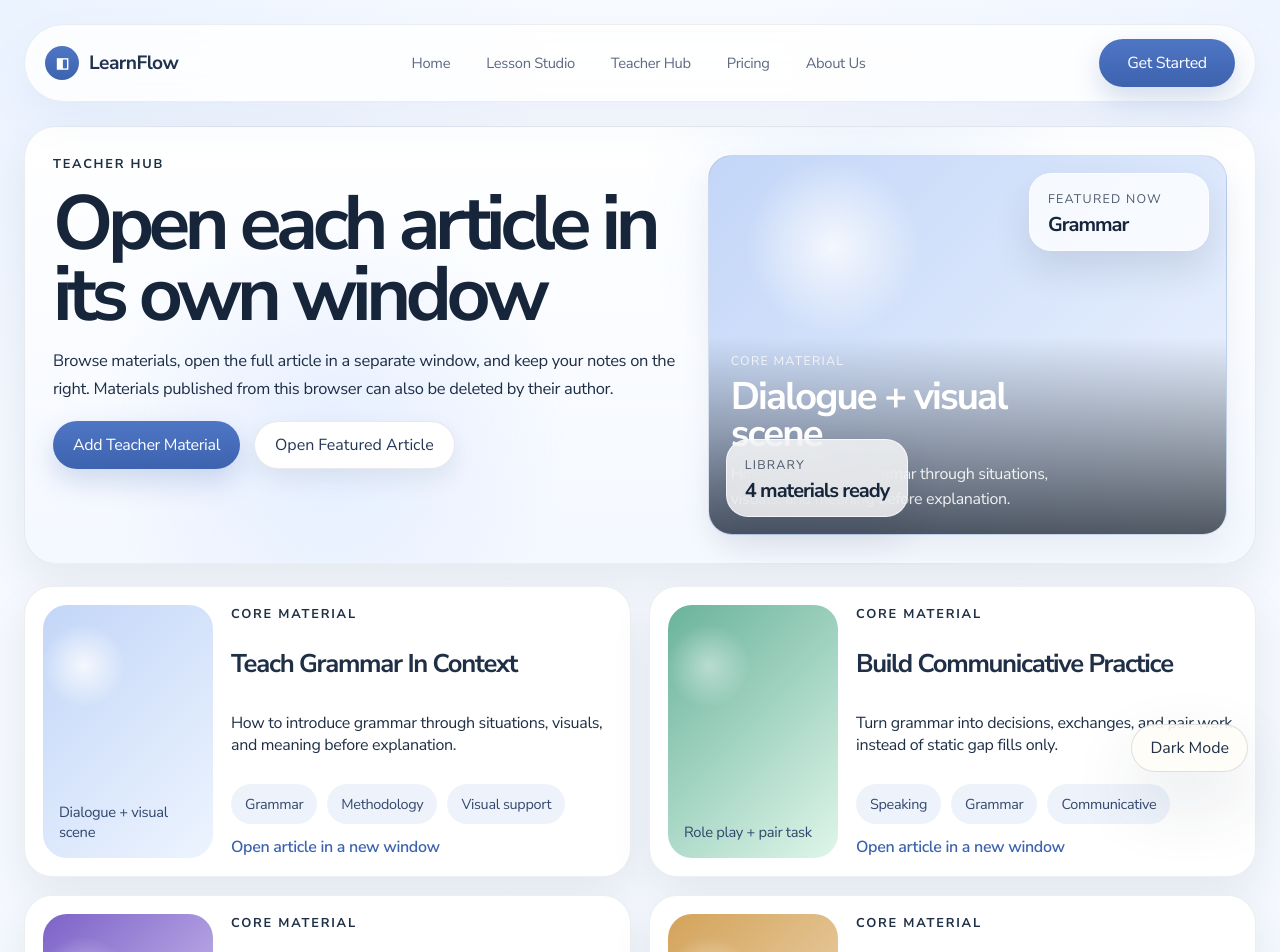
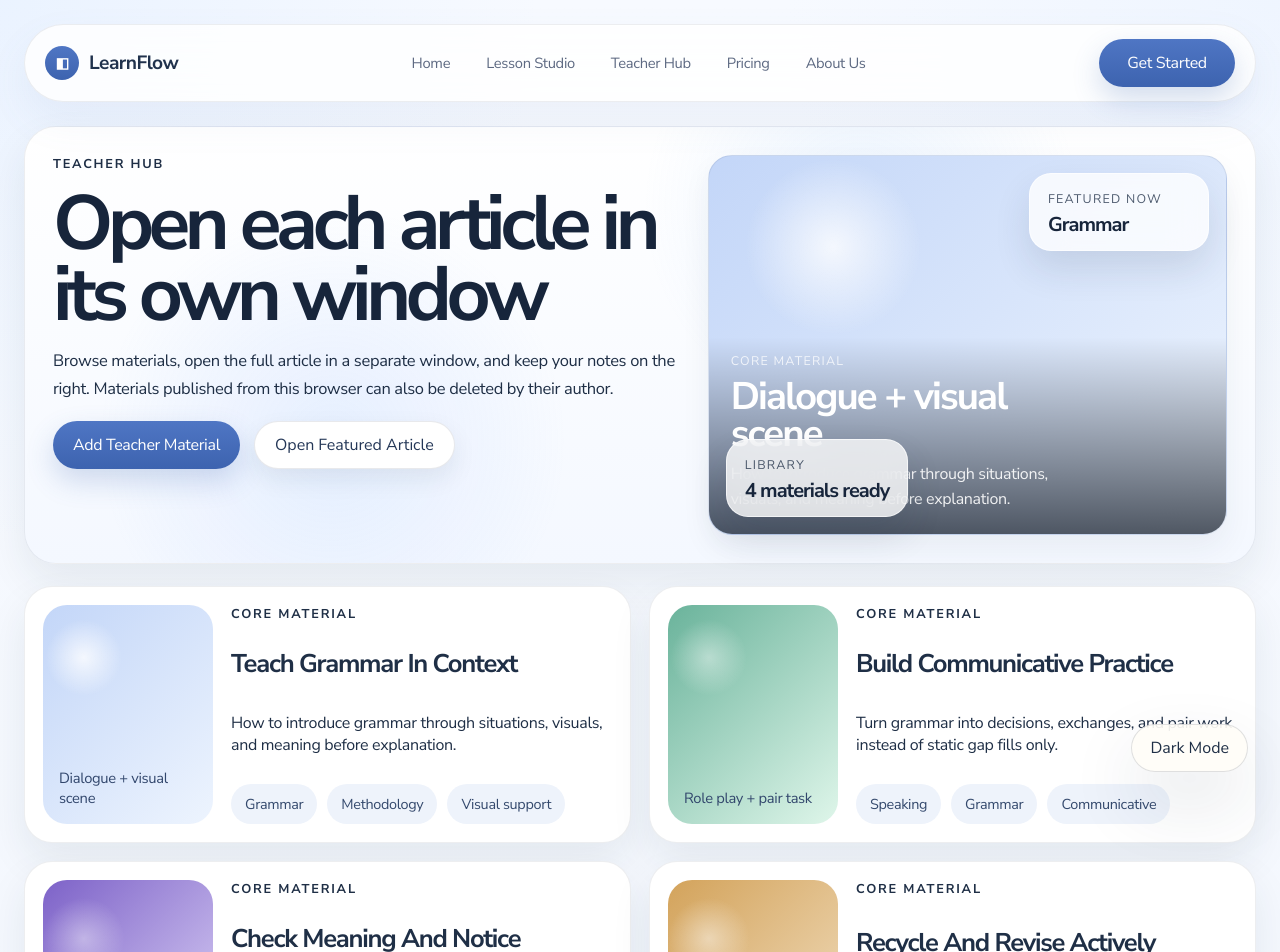
Before and after one commit to lana486/2, a Next.js app: page /teachers/grammar-basics in a window 1280 px wide. Shown: the top 952 px of the page. Built offline with nearby package versions, Linux system fonts and the light colour scheme.

Commit message:
Remove open article label from teacher hub cards

```diff
--- a/app/globals.css
+++ b/app/globals.css
@@ -1770,13 +1770,8 @@ textarea {
   display: flex;
   flex-wrap: wrap;
   align-items: center;
-  justify-content: space-between;
+  justify-content: flex-end;
   gap: 14px;
-}
-
-.teacher-card-open-link {
-  color: #3d63af;
-  font-weight: 600;
 }
 
 .teacher-card-delete {
--- a/components/teacher-grammar-hub.tsx
+++ b/components/teacher-grammar-hub.tsx
@@ -202,9 +202,8 @@ export function TeacherGrammarHub() {
                     </div>
                   ) : null}
 
-                  <div className="teacher-card-actions">
-                    <span className="teacher-card-open-link">Open article in a new window</span>
-                    {canDelete ? (
+                  {canDelete ? (
+                    <div className="teacher-card-actions">
                       <button
                         type="button"
                         className="teacher-card-delete"
@@ -215,8 +214,8 @@ export function TeacherGrammarHub() {
                       >
                         Delete article
                       </button>
-                    ) : null}
-                  </div>
+                    </div>
+                  ) : null}
                 </div>
               </article>
             );
```
